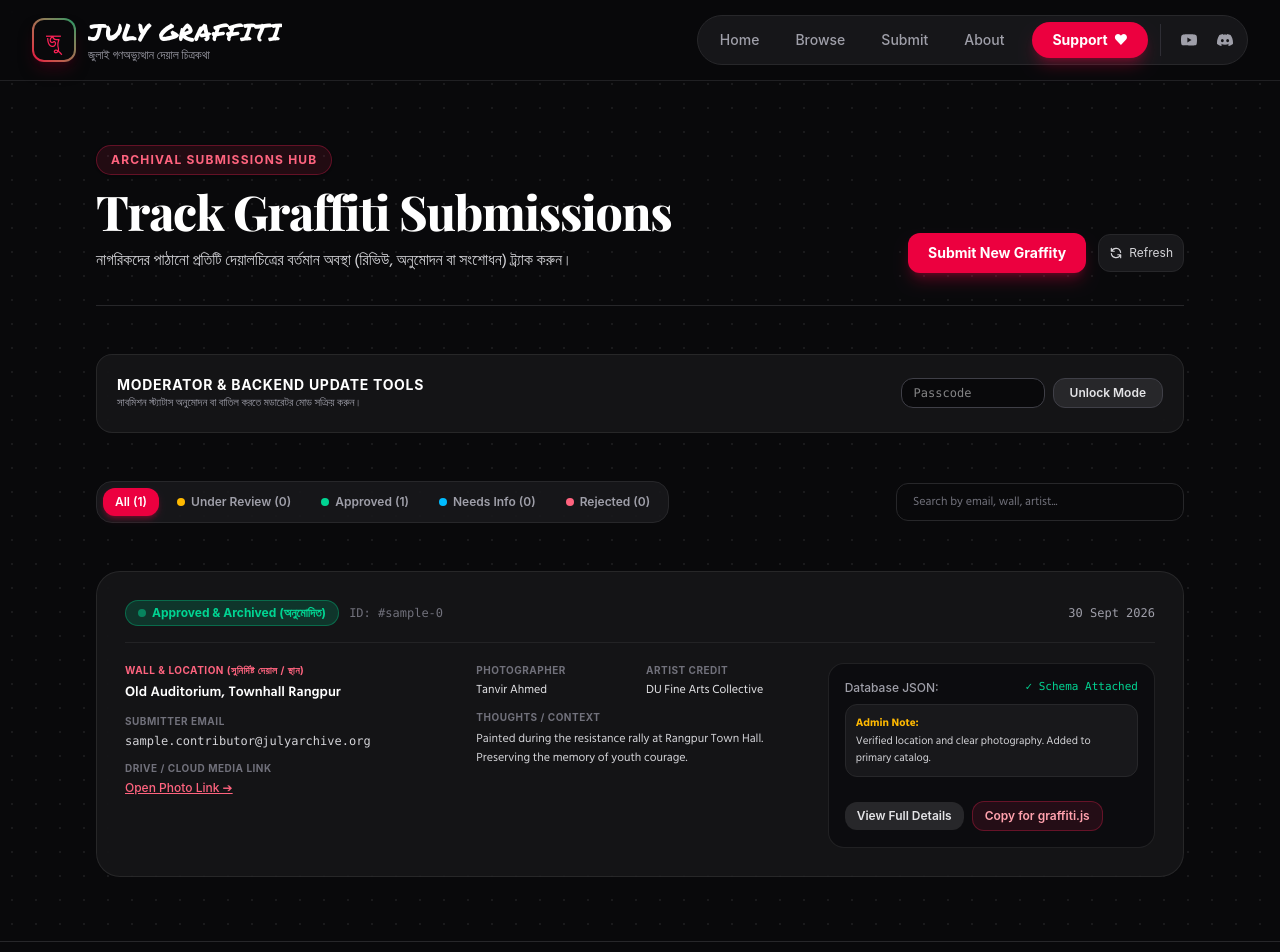
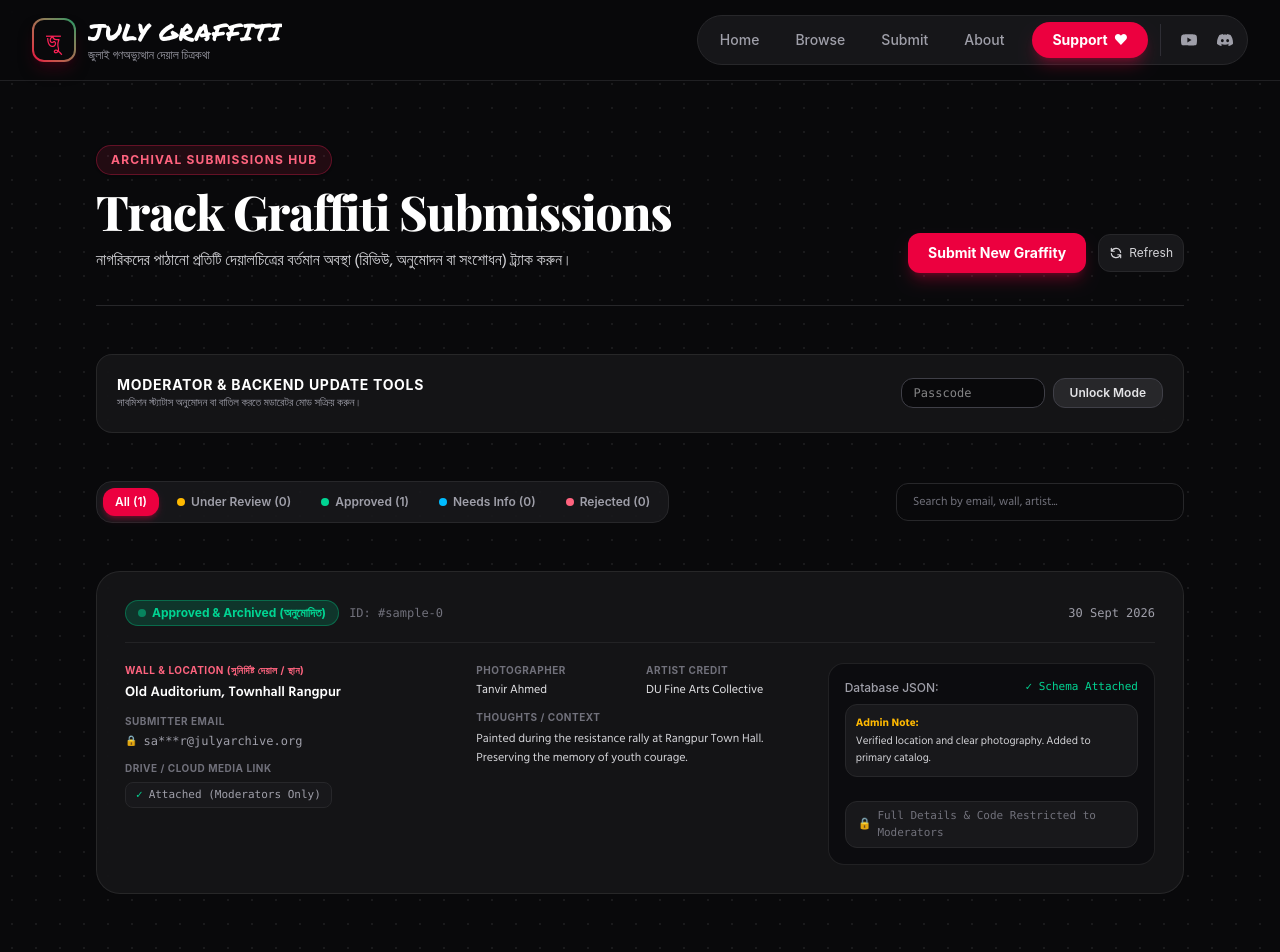
Before and after one commit to caplabib/julygraffity, a SvelteKit app: page /submissions in a window 1280 px wide. Shown: the top 952 px of the page. Built offline with nearby package versions, Linux system fonts and the light colour scheme; no server answers; the database is empty; a web font is replaced by a local one.

Commit message:
v1.2.15 - feat: add submissions API server endpoint and management view page

```diff
--- a/src/routes/api/submissions/+server.js
+++ b/src/routes/api/submissions/+server.js
@@ -2,12 +2,24 @@ import { json } from '@sveltejs/kit';
 import { supabase } from '$lib/supabase.js';
 import { getModeratorSecret, verifyAdminToken } from '$lib/server/admin.js';
 
+function maskEmail(email) {
+  if (!email || !email.includes('@')) return 'Protected Email';
+  const [user, domain] = email.split('@');
+  if (user.length <= 2) return `${user[0]}***@${domain}`;
+  return `${user.slice(0, 2)}***${user.slice(-1)}@${domain}`;
+}
+
 /**
  * GET /api/submissions
- * Fetch all submissions
+ * Fetch all submissions (masks private emails and drive links for public requests)
  */
-export async function GET() {
+export async function GET({ request }) {
   try {
+    const authHeader = request.headers.get('authorization');
+    const token = authHeader?.startsWith('Bearer ') ? authHeader.slice(7) : null;
+    const secret = getModeratorSecret();
+    const isAuthorized = token ? verifyAdminToken(token, secret) : false;
+
     const { data, error } = await supabase
       .from('submissions')
       .select('*')
@@ -17,7 +29,30 @@ export async function GET() {
       return json({ success: false, error: error.message }, { status: 400 });
     }
 
-    return json({ success: true, data });
+    if (!data) {
+      return json({ success: true, data: [] });
+    }
+
+    if (isAuthorized) {
+      return json({ success: true, data });
+    }
+
+    // Mask for public requests
+    const sanitized = data.map((item) => {
+      const copy = { ...item };
+      copy.email = maskEmail(copy.email);
+      copy.image_url = '[Protected link - Visible to moderators only]';
+      if (copy.json_data && typeof copy.json_data === 'object') {
+        const jsonCopy = { ...copy.json_data };
+        if (jsonCopy.image) jsonCopy.image = '[Protected link]';
+        if (jsonCopy.image_url) jsonCopy.image_url = '[Protected link]';
+        if (jsonCopy.email) jsonCopy.email = maskEmail(jsonCopy.email);
+        copy.json_data = jsonCopy;
+      }
+      return copy;
+    });
+
+    return json({ success: true, data: sanitized });
   } catch (err) {
     return json({ success: false, error: err.message }, { status: 500 });
   }
--- a/src/routes/submissions/+page.svelte
+++ b/src/routes/submissions/+page.svelte
@@ -206,8 +206,34 @@
     }
   }
 
+  function maskEmail(email) {
+    if (!email || !email.includes('@')) return 'Protected Email';
+    const [user, domain] = email.split('@');
+    if (user.length <= 2) return `${user[0]}***@${domain}`;
+    return `${user.slice(0, 2)}***${user.slice(-1)}@${domain}`;
+  }
+
+  function getSafeJsonForDisplay(item) {
+    const raw = item?.json_data || item;
+    if (!raw) return {};
+    if (isAdminMode) return raw;
+
+    const cloned = JSON.parse(JSON.stringify(raw));
+    if (cloned.image && (cloned.image.startsWith('http') || cloned.image.includes('drive'))) {
+      cloned.image = '[Protected Link - Review only]';
+    }
+    if (cloned.image_url && (cloned.image_url.startsWith('http') || cloned.image_url.includes('drive'))) {
+      cloned.image_url = '[Protected Link - Review only]';
+    }
+    if (cloned.email) {
+      cloned.email = maskEmail(cloned.email);
+    }
+    return cloned;
+  }
+
   function copyJsonString(obj) {
-    navigator.clipboard.writeText(JSON.stringify(obj, null, 2));
+    const toCopy = getSafeJsonForDisplay(obj);
+    navigator.clipboard.writeText(JSON.stringify(toCopy, null, 2));
     copiedModalJson = true;
     setTimeout(() => (copiedModalJson = false), 2000);
   }
@@ -460,23 +486,37 @@
                   <span class="text-[10px] font-bold uppercase tracking-wider text-zinc-500 block mb-1">
                     Submitter Email
                   </span>
-                  <p class="text-xs font-mono text-zinc-300 truncate">
+                  {#if isAdminMode}
+                    <p class="text-xs font-mono text-zinc-200 truncate select-all" title={item.email}>
                       {item.email}
                     </p>
+                  {:else}
+                    <p class="text-xs font-mono text-zinc-400 truncate flex items-center gap-1.5" title="Email hidden for contributor privacy">
+                      <span class="text-[10px] text-zinc-500">🔒</span>
+                      <span>{maskEmail(item.email)}</span>
+                    </p>
+                  {/if}
                 </div>
 
                 <div>
                   <span class="text-[10px] font-bold uppercase tracking-wider text-zinc-500 block mb-1">
                     Drive / Cloud Media Link
                   </span>
+                  {#if isAdminMode}
                     <a
                       href={item.image_url}
                       target="_blank"
                       rel="noopener noreferrer"
                       class="text-xs text-rose-400 hover:text-rose-300 font-medium underline flex items-center gap-1 break-all"
                     >
-                    Open Photo Link ➔
+                      <span>🔗</span> Open Photo Link ➔
                     </a>
+                  {:else}
+                    <div class="inline-flex items-center gap-1.5 px-2.5 py-1 rounded-lg bg-zinc-900 border border-zinc-800 text-[11px] text-zinc-400 font-mono">
+                      <span class="text-emerald-400">✓</span>
+                      <span>Attached (Moderators Only)</span>
+                    </div>
+                  {/if}
                 </div>
               </div>
 
@@ -530,6 +570,7 @@
                   {/if}
                 </div>
 
+                {#if isAdminMode}
                   <div class="flex flex-wrap items-center gap-2 pt-2">
                     <button
                       onclick={() => (selectedModalSubmission = item)}
@@ -550,6 +591,13 @@
                       {/if}
                     </button>
                   </div>
+                {:else}
+                  <div class="pt-2">
+                    <span class="inline-flex items-center gap-1.5 px-3 py-1.5 rounded-xl bg-zinc-900 border border-zinc-800 text-[11px] text-zinc-500 font-mono">
+                      <span>🔒</span> Full Details & Code Restricted to Moderators
+                    </span>
+                  </div>
+                {/if}
               </div>
             </div>
 
@@ -624,8 +672,8 @@
     {/if}
   </main>
 
-  <!-- Detailed Modal for Viewing Submission JSON & Information -->
-  {#if selectedModalSubmission}
+  <!-- Detailed Modal for Viewing Submission JSON & Information (Moderators Only) -->
+  {#if selectedModalSubmission && isAdminMode}
     <div class="fixed inset-0 z-50 flex items-center justify-center p-4 bg-zinc-950/80 backdrop-blur-sm animate-fadeIn">
       <div class="glass-card w-full max-w-2xl max-h-[90vh] overflow-y-auto p-6 rounded-3xl border border-zinc-800 shadow-2xl space-y-6 relative custom-h-scrollbar">
         <!-- Close Button -->
@@ -654,7 +702,14 @@
           </div>
           <div>
             <span class="text-zinc-500 block">Submitted Email:</span>
-            <span class="font-mono text-zinc-300">{selectedModalSubmission.email}</span>
+            {#if isAdminMode}
+              <span class="font-mono text-zinc-200 select-all">{selectedModalSubmission.email}</span>
+            {:else}
+              <span class="font-mono text-zinc-400 inline-flex items-center gap-1.5" title="Email hidden for contributor privacy">
+                <span class="text-[10px]">🔒</span>
+                <span>{maskEmail(selectedModalSubmission.email)}</span>
+              </span>
+            {/if}
           </div>
           <div>
             <span class="text-zinc-500 block">Photographer Credit:</span>
@@ -666,6 +721,7 @@
           </div>
           <div class="col-span-2">
             <span class="text-zinc-500 block">Image URL / Drive Link:</span>
+            {#if isAdminMode}
               <a
                 href={selectedModalSubmission.image_url}
                 target="_blank"
@@ -674,6 +730,12 @@
               >
                 {selectedModalSubmission.image_url}
               </a>
+            {:else}
+              <div class="font-mono text-[11px] text-zinc-400 bg-zinc-900/90 px-3 py-1.5 rounded-lg border border-zinc-800 inline-flex items-center gap-2">
+                <span>🔒</span>
+                <span>Protected Link (Visible to verified moderators only)</span>
+              </div>
+            {/if}
           </div>
         </div>
 
@@ -682,7 +744,7 @@
           <div class="flex items-center justify-between text-xs">
             <span class="font-bold uppercase tracking-wider text-zinc-400">Attached Database JSON:</span>
             <button
-              onclick={() => copyJsonString(selectedModalSubmission.json_data || selectedModalSubmission)}
+              onclick={() => copyJsonString(selectedModalSubmission)}
               class="px-2.5 py-1 rounded-lg bg-zinc-800 hover:bg-zinc-700 text-zinc-200 text-xs font-mono transition-colors"
             >
               {copiedModalJson ? '✓ Copied JSON' : 'Copy JSON'}
@@ -690,7 +752,7 @@
           </div>
 
           <div class="bg-zinc-950 p-4 rounded-xl border border-zinc-800 font-mono text-xs overflow-x-auto max-h-56 custom-h-scrollbar">
-            <pre class="text-zinc-300"><code>{JSON.stringify(selectedModalSubmission.json_data || selectedModalSubmission, null, 2)}</code></pre>
+            <pre class="text-zinc-300"><code>{JSON.stringify(getSafeJsonForDisplay(selectedModalSubmission), null, 2)}</code></pre>
           </div>
         </div>
 
```
Lines whose indentation alone changed are shown as unchanged.
